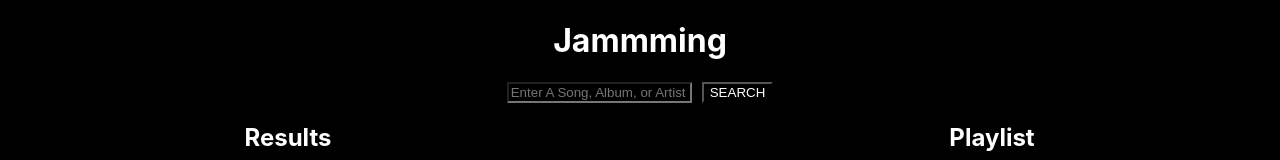
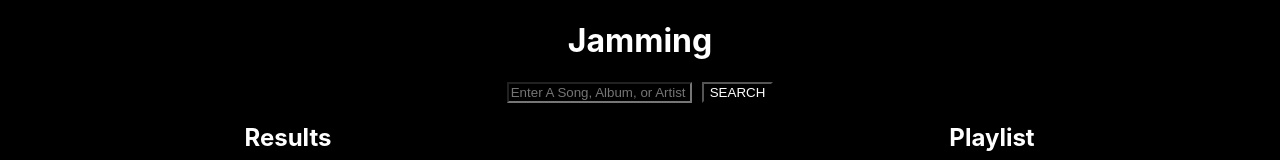
Before and after one commit to alexismarincb/Jamming, a React (Create React App) app: page / in a window 1280 px wide. Shown: the top 160 px of the page. Built offline with nearby package versions, Linux system fonts and the light colour scheme.

Commit message:
jamming two n

```diff
--- a/src/components/App/App.js
+++ b/src/components/App/App.js
@@ -12,7 +12,7 @@ function App() {
 
   return (
     <div className="App">
-      <h1>Jammming</h1>
+      <h1>Jamming</h1>
       <SearchBar />
       <div className="App-playlist">
         <SearchResults addTrackToPlaylist={addTrackToPlaylist} />
```
